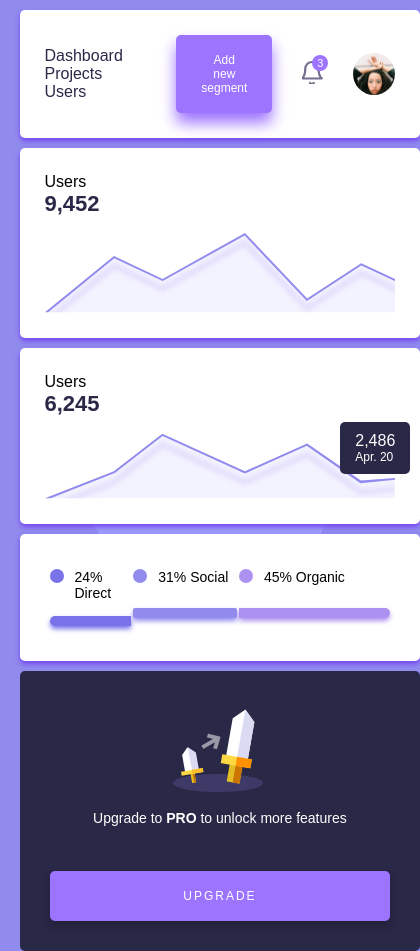
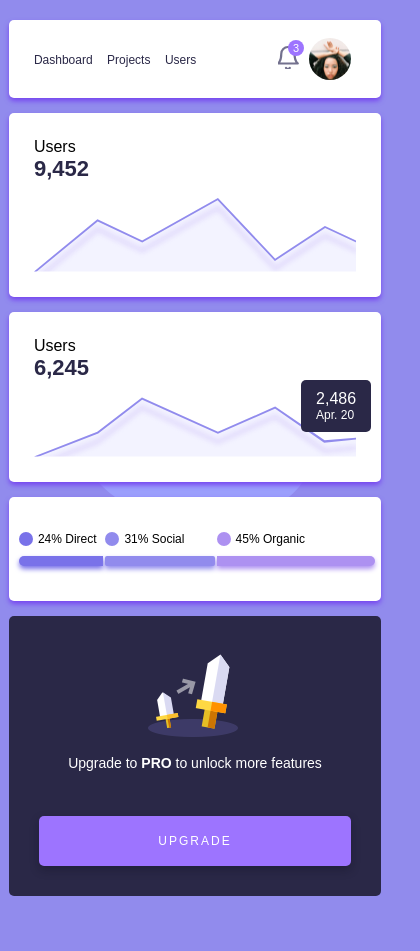
Before and after one commit to kachino234/kachino234.github.io, a plain HTML site: page uidesigns/dashboard/index.html in a window 390 px wide. Shown: the whole page, 420 px wide, since content can reach past the window. After the commit the page ends 901 px from the top, so only its background shows below. Drawn offline with Linux system fonts and the light colour scheme.

Commit message:
updated responsiveness

```diff
--- a/uidesigns/dashboard/css/style.css
+++ b/uidesigns/dashboard/css/style.css
@@ -21,28 +21,32 @@
 body{
     background-color: var(--background-color);
     font-family: Muli, sans-serif;
-}
-main{
     background-image: url("../img/Oval.svg");
     background-repeat: no-repeat;
     background-position-x: center;
     background-position-y: center;
     background-size: 60%;
     position: static;
+}
+main{
+    display: flex;
+    flex-direction: row;
     height: 100vh;
-    display: flex;
+    margin: 0 auto;
+    max-width: 890px;
+    width: 91%;
     justify-content: center;
     align-items: center;
-}/*Layout Styling*/
+}
+
+/*Layout Styling*/
 .main-container{
     display: grid;
     grid-template:
     'header header header'
     'sidebar usercard1 usercard2'
     'sidebar footer footer';
-    max-width: 800px;
-    margin: 0 5px;
-    width: 92%;
+    padding: 5px;
 
 }
 
@@ -50,9 +54,13 @@ main{
     grid-area: header;
     display: flex;
     flex-direction: row;
+    margin-bottom: 35px;
+    position: relative;
+    box-shadow: var(--drop-shadow) 0 3px 5px 0;
+    background-color: var(--card1-background) ;
+    padding: 30px 25px;
+    border-radius: 5px;
     align-items: center;
-justify-content: space-between;
-margin-bottom: 35px;
 }
 .upgrade-wrapper{
     grid-area: sidebar;
@@ -74,6 +82,7 @@ div.upgrade-wrapper > p{
     flex-direction: column;
     justify-content: space-between;
 
+
 }
 .details2-wrapper{
     grid-area: usercard2;
@@ -81,6 +90,7 @@ div.upgrade-wrapper > p{
     display: flex;
     flex-direction: column;
     justify-content: space-between;
+
 }
 .footer-wrapper{
     grid-area: footer;
@@ -92,20 +102,84 @@ div.upgrade-wrapper > p{
     padding: 35px 30px;
     border-radius: 5px;
     font-size: 14px;
+    grid-column-gap: 2px;
+}
+.flex{ display: flex;}
+
+/*Link Styling*/
+a{
+    text-decoration: none;
+    color: var(--link-color);
+}
+
+/*Header List*/
+ul{
+    text-decoration: none;
+    list-style: none;
+    display: inline;
+}
+li{
+    display: inline;
+    font-size: 1em;
+}
+li a{
+    cursor: pointer;
+    padding-right: 45px;
 }
 
 
+
+.icons-wrapper{
+    display: grid;
+    grid-template-columns: auto auto auto;
+    align-items: center;
+    gap: 30px;
+    position: absolute;
+    right: 20px;
+    }
+
+    .profile-image{
+        background: url('../img/profileImage.jpg') no-repeat;
+        background-size: cover;
+        width: 42px;
+        height: 42px;
+        border-radius: 50%;
+        background-position: center;
+        background-size: auto;
+        display: block;
+    }
+    .img{
+        overflow: hidden;
+    }
+    .alarm-icon{
+    position: relative;
+    }
+    .notif-number{
+        display: flex;
+        justify-content: center;
+        align-items: center;
+        font-size: 11px;
+        color: white;
+        background-color: var(--button-color);
+        width: 16px;
+        height: 16px;
+        border-radius: 50%;
+        position: absolute;
+        top:-5px;
+        left: 10px;
+
+    }
 /*statistics stling*/
 .rating-wrapper{
     display: grid;
-        grid-template-columns: 25px auto;
+    grid-template-rows: auto;
+    grid-row-gap: 10px;
 
 }
 .rating-bar{
-    grid-column: 1 /span 2;
+grid-row: 2;
 height: 10px;
 width: 100%;
-    margin-top: 15px;
 }
 .direct{
 border-radius:   100px 2px 2px 100px;
@@ -126,6 +200,8 @@ div.upgrade-wrapper > p{
 height: 14px;
 width: 14px;
 border-radius: 50%;
+display: inline-block;
+margin-right: 5px;
 }
 .direct-c{
 background-color: var(--direct-color);;
@@ -137,8 +213,7 @@ div.upgrade-wrapper > p{
 background-color: var(--organic-color);
 }
 
-
-
+/**/
 /*Cards Styling*/
 .mr10{
     margin-right: 10px;
@@ -193,65 +268,6 @@ div.date-card > h4{
     font-weight: lighter;
     color: white;
 }
-/*Link Styling*/
-a{
-    text-decoration: none;
-    color: var(--link-color);
-}
-
-/*Header List*/
-ul{
-    text-decoration: none;
-    list-style: none;
-    display: inline;
-}
-li{
-    display: inline;
-    font-size: 1em;
-    padding-right: 45px ;
-}
-li a{
-    margin-right: 45px;
-}
-
-.icons-wrapper{
-display: grid;
-grid-template-columns: auto auto auto;
-align-items: center;
-gap: 30px;
-}
-
-.profile-image{
-    background: url('../img/profileImage.jpg') no-repeat;
-    background-size: cover;
-    width: 42px;
-    height: 42px;
-    border-radius: 50%;
-    background-position: center;
-    background-size: auto;
-    display: block;
-}
-.img{
-    overflow: hidden;
-}
-.alarm-icon{
-position: relative;
-}
-.notif-number{
-    display: flex;
-    justify-content: center;
-    align-items: center;
-    font-size: 11px;
-    color: white;
-    background-color: var(--button-color);
-    width: 16px;
-    height: 16px;
-    border-radius: 50%;
-    position: absolute;
-    top:-5px;
-    left: 10px;
-
-}
 /*Button*/
 button{
     background-color: var(--button-color);
@@ -269,51 +285,48 @@ button{
     cursor: pointer;
     width: 100%;
 }
-/**/
 
-@media only screen and (max-width: 500px) {
+@media only screen and (max-width: 420px) {
+
+    main{
+        display: flex;
+        flex-direction: column;
+        height: 100vh;
+        margin: 0 auto;
+        width: 98%;
+        justify-content: unset;
+        align-items: unset;
+
+    }
     .main-container{
-        display: grid;
         grid-template:
         'header'
         'usercard1'
         'usercard2'
         'footer'
         'sidebar' ;
-        max-width: auto;
-        margin: 0 5px;
-        width: 92%;
-
-    }
-    main{
-        justify-items: normal;
-        align-items: normal;
-        height: 100%;
-        width: 100%;
-        padding-right: 20px;
-
-    }
-    .main-container{
-        max-width: 90%;
     }
     .header-container, .upgrade-wrapper, .details1-wrapper,
     .details2-wrapper, .footer-wrapper{
-        margin: 10px 0 0 0;
+        margin: 15px 0 0 0;
     }
-    .upgrade-wrapper{
-
+    /*Header List*/
+li a{
+    font-size: 12px;
+    padding-right: 10px;
 }
-    .details1-wrapper{
-
+.icons-wrapper{
+    gap: 10px;
     }
-    .details2-wrapper{
-
+div.rating-wrapper p:nth-child(2){
+    font-size: 12px;
 }
 .footer-wrapper{
-
+    padding: 35px 10px;
 }
-
-
+.new-seg{
+    display: none;
+}
 }
 
 /**/
--- a/uidesigns/dashboard/index.html
+++ b/uidesigns/dashboard/index.html
@@ -14,7 +14,7 @@
            <section class="main-container">
 
     <!--Header  Begins-->
-                <header class="header-container card1">
+               <header class="header-container">
                <div><ul>
                    <li>
                        <a href="#">Dashboard</a>
@@ -24,7 +24,7 @@
                </ul>
            </div>
                <div class="icons-wrapper">
-                    <button>Add new segment</button>
+                   <button class="new-seg">Add new segment</button>
                    <span class="alarm-icon">
                        <svg width="21" height="24" viewBox="0 0 21 24" fill="none" xmlns="http://www.w3.org/2000/svg">
                        <path d="M16.5 8.6C16.5 4.95492 13.5451 2 9.9 2C6.25492 2 3.3 4.95492 3.3 8.6C3.3 16.3 0 18.5 0 18.5H19.8C19.8 18.5 16.5 16.3 16.5 8.6" stroke="#73718E" stroke-width="2.2" stroke-linecap="round" stroke-linejoin="round"/>
@@ -65,15 +65,15 @@
 
            <div class="footer-wrapper">
                <div class="rating-wrapper">
-                    <span class="circle direct-c"></span><p>24% Direct</p>
+                  <div class="flex"><span class="circle direct-c"></span><p>24% Direct</p></div>
                    <span class="direct rating-bar"></span>
                </div>
-                <div class="ml5 rating-wrapper">
-                    <span class="circle social-c"></span><p>31% Social</p>
+               <div class="rating-wrapper">
+                   <div class="flex"><span class="circle social-c"></span><p>31% Social</p></div>
                    <span class="social rating-bar"></span>
                </div>
-                <div class="ml5 rating-wrapper">
-                    <span class="circle organic-c"></span><p>45% Organic</p>
+               <div class="rating-wrapper">
+               <div class="flex"><span class="circle organic-c"></span><p>45% Organic</p></div>
                    <span class="organic rating-bar"></span></div>
            </div>
 
```
Lines whose indentation alone changed are shown as unchanged.
